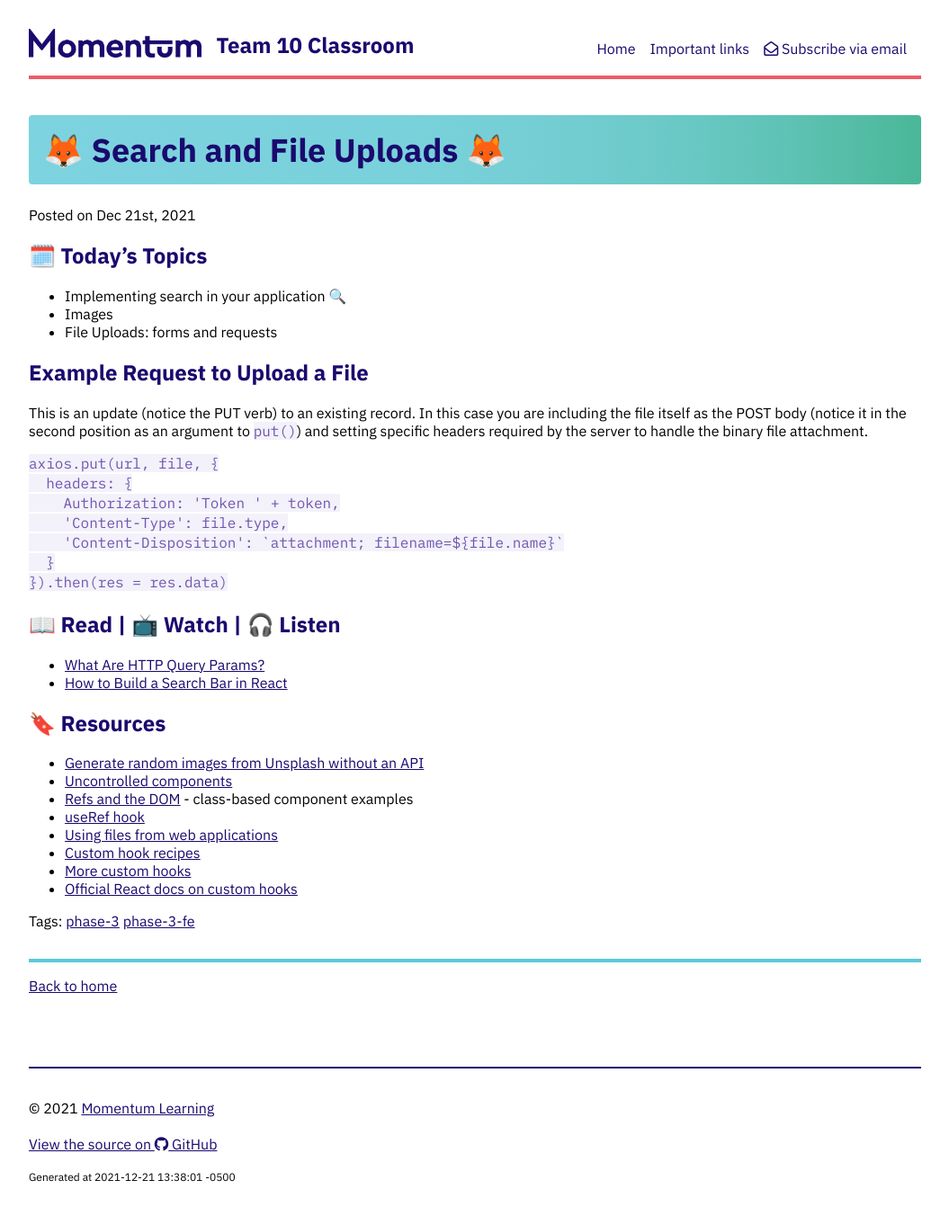
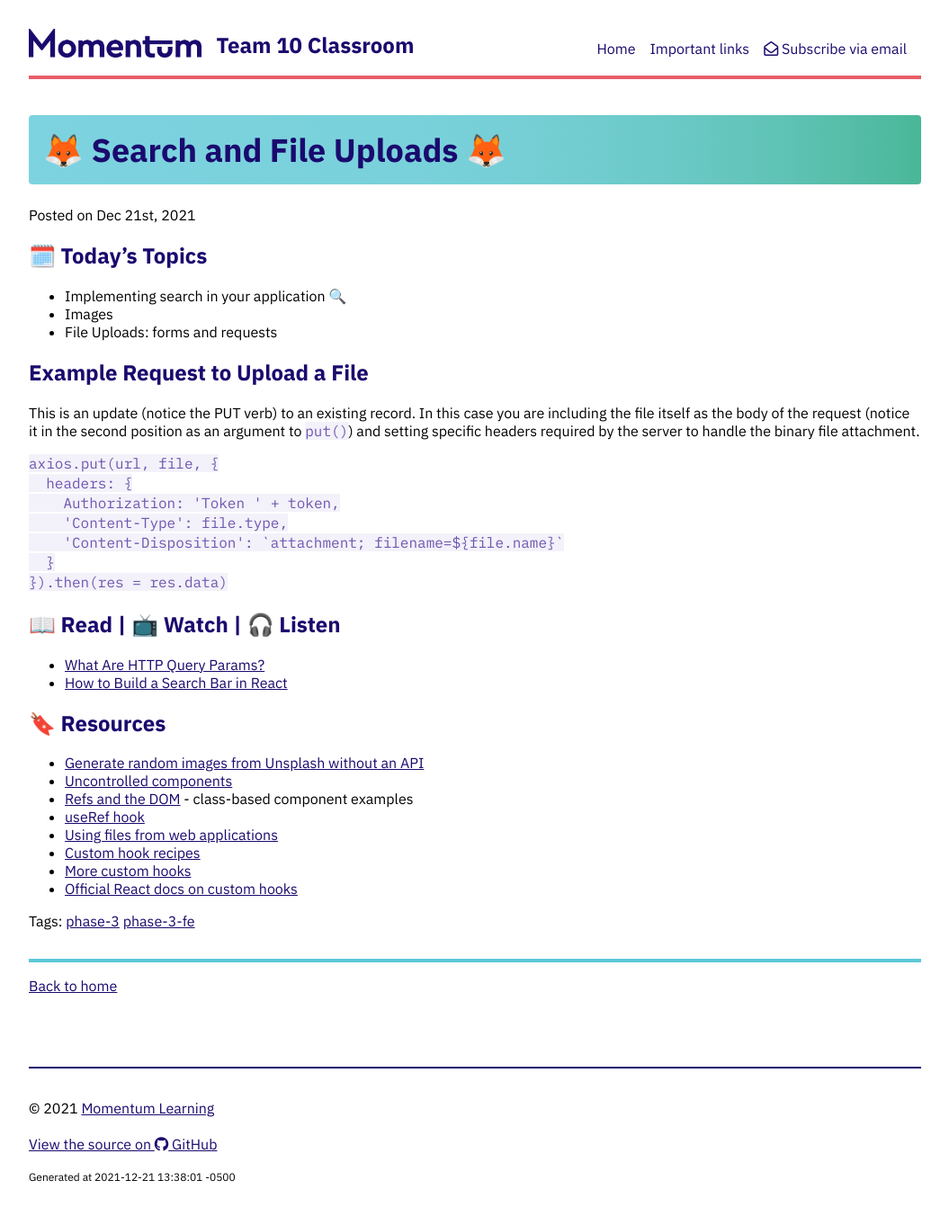
Before and after one commit to Momentum-Team-10/momentum-team-10.github.io, a Jekyll site: the page built from _posts/2021-12-21-fe-search.md, in a window 1280 px wide. Shown: the whole page at 90% size, without its empty margins (112-1167 px from the left). Built offline with Jekyll 4.4.1, drawn with Linux system fonts in a browser that asks for light colours; nearby versions of some CDN libraries.

Commit message:
Fix HTTP verb

````diff
--- a/_posts/2021-12-21-fe-search.md
+++ b/_posts/2021-12-21-fe-search.md
@@ -12,7 +12,7 @@ tags: phase-3 phase-3-fe
 
 ## Example Request to Upload a File
 
-This is an update (notice the PUT verb) to an existing record. In this case you are including the file itself as the POST body (notice it in the second position as an argument to `put()`) and setting specific headers required by the server to handle the binary file attachment.
+This is an update (notice the PUT verb) to an existing record. In this case you are including the file itself as the body of the request (notice it in the second position as an argument to `put()`) and setting specific headers required by the server to handle the binary file attachment.
 
 ```js
 axios.put(url, file, {
````
